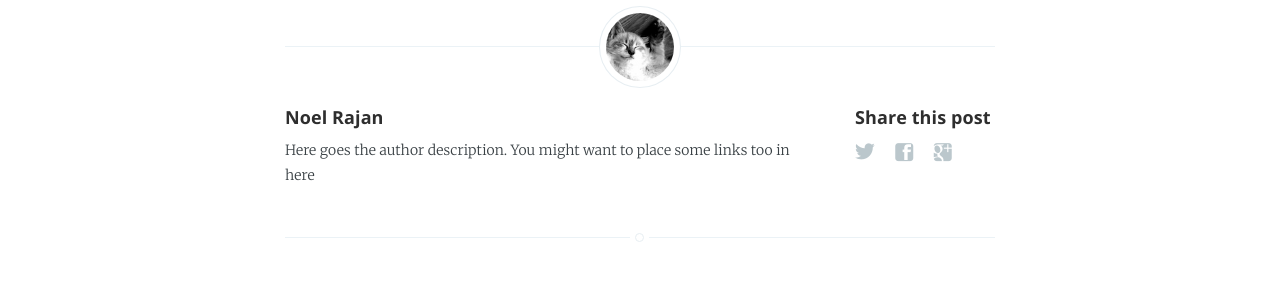
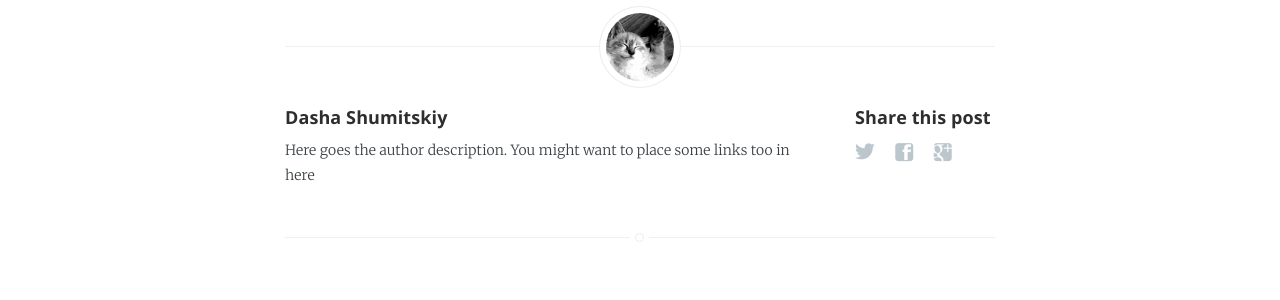
Before and after one commit to FireRedNinja/cs-notes, a Jekyll site: the page built from _posts/2017-09-23-algorithmics-1.md, in a window 1280 px wide and 900 px high, scrolled down 9199 px. Shown: the part 553-853 px from the top of the window. Built offline with Jekyll 4.4.1, drawn with Linux system fonts in a browser that asks for light colours.

Commit message:
Adding more authors

```diff
--- a/_config.yml
+++ b/_config.yml
@@ -9,11 +9,16 @@ paginate: 15
 baseurl: '/cs-notes'
 domain_name: 'https://fireredninja.github.io/'
 google_analytics: 'UA-XXXXXXXX-X'
-gems: [jekyll-paginate]
+plugins: [jekyll-paginate]
 
 # Details for the RSS feed generator
 url:            'https://fireredninja.github.io/cs-notes/'
-author:         'Noel Rajan'
+
+# Author details.
+noel:
+  name: Noel Rajan
+dasha:
+  name: Dasha Shumitskiy
 
 # Site settings
 excerpt_separator: <!--excerpt-->
--- a/_layouts/post.html
+++ b/_layouts/post.html
@@ -63,14 +63,15 @@ post_class: post-template
 
         <footer class="post-footer">
             <!-- If we want to display author's name and bio -->
-            {% if site.author %}
+            {% assign author = site[page.author] %}
+            {% if author %}
                 <figure class="author-image">
                     <a class="img" href="{{ site.baseurl }}" style="background-image: url({{ site.baseurl }}/assets/images/profile.png)">
-                    <span class="hidden">{{site.author}}'s Picture</span></a>
+                    <span class="hidden">{{author.name}}'s Picture</span></a>
                 </figure>
                 <section class="author">
                     <!-- Author Name -->
-                    <h4> {{ site.author }} </h4>
+                    <h4> {{ author.name }} </h4>
                     <!-- Author Bio -->
                     <p>
                         Here goes the author description. You might want to place some links too in here
--- a/_posts/2017-09-23-algorithmics-1.md
+++ b/_posts/2017-09-23-algorithmics-1.md
@@ -3,6 +3,7 @@ layout: post
 title:  "Algorithmics 1"
 date:   2017-12-26 18:50:00
 categories: Level3 Semester1
+author: dasha
 ---
 
 
--- a/_posts/2017-09-23-professional-software-development.markdown
+++ b/_posts/2017-09-23-professional-software-development.markdown
@@ -3,6 +3,7 @@ layout: post
 title:  "Professional Software Development"
 date:   2017-09-23 18:50:00
 categories: Level3 Semester1
+author: noel
 ---
 
 #### Video Lecture 3
--- a/index.html
+++ b/index.html
@@ -39,9 +39,9 @@ about: 'about.html'
             {{ post.excerpt }} <a class="read-more" href="{{ post.url | prepend: site.baseurl }}">&raquo;</a>
         </section>
         <footer class="post-meta">
-            {% if site.author %}
+            {% if post.author %}
                 <img class="author-thumb" src="{{ site.baseurl }}/assets/images/profile.png" alt="Author's profile picture" nopin="nopin" />
-                {{ site.author }}
+                {{ post.author }}
             {% endif %}
             {% if post.categories.size > 0 %}
                 {{ post.categories | array_to_sentence_string | prepend: 'on ' }}
```
Also changed, not shown: _posts/2017-09-23-advanced-programming.md (+1 -0 lines), 11 other files.
